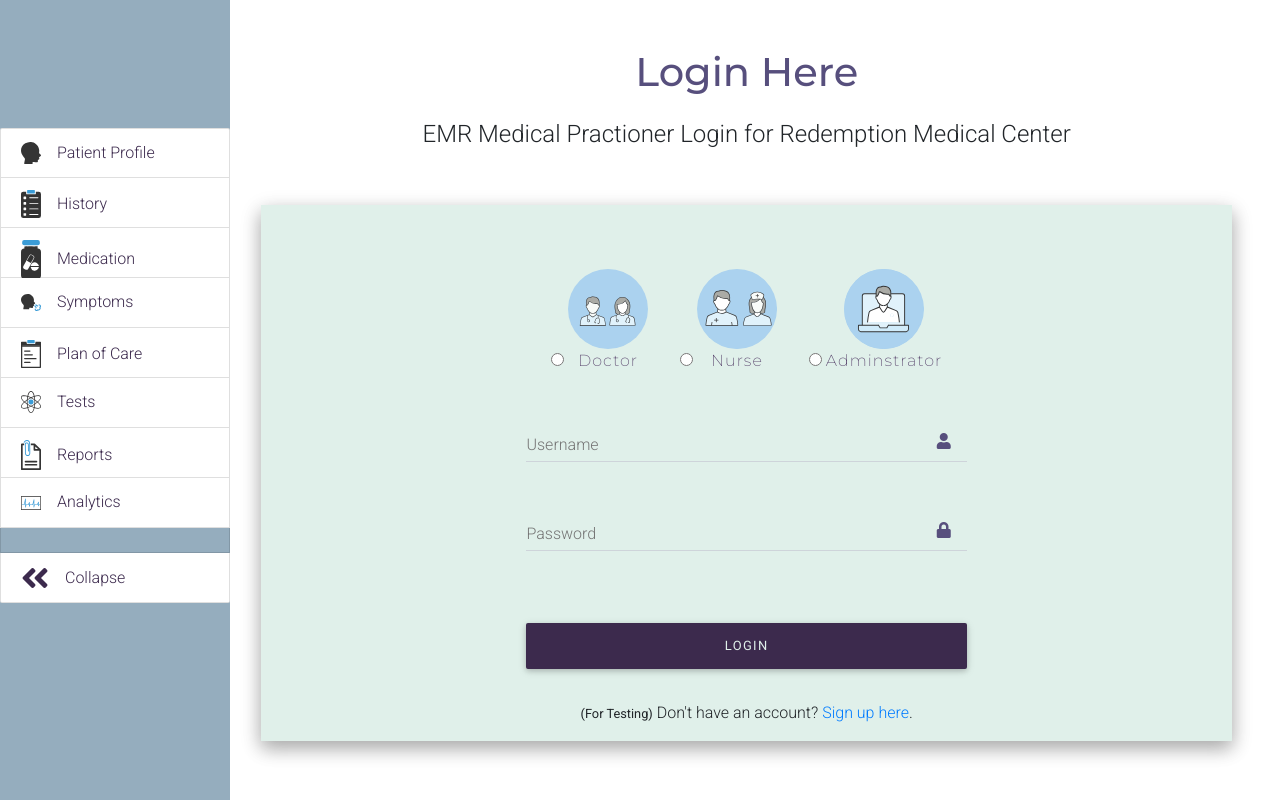
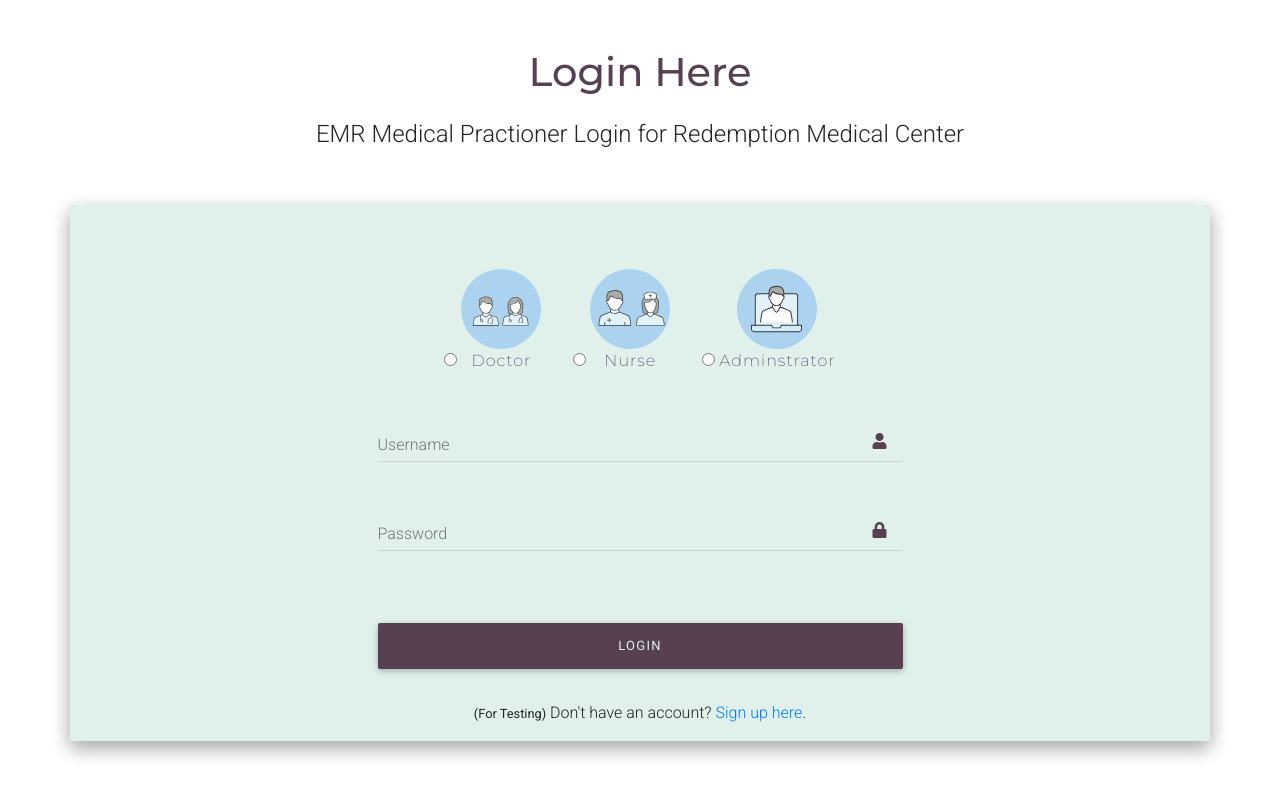
Before and after one commit to ClaireLally8/La-Ruche, a Flask app: page / in a window 1280 px wide. Run offline with Flask 2, Linux system fonts and the light colour scheme; some libraries are stand-ins or nearby versions.

Commit message:
colour scheme

```diff
--- a/app.py
+++ b/app.py
@@ -87,6 +87,10 @@ def register():
 
     return render_template('register.html')
 
+@app.route('/logout')
+def logout():
+    session['email'] = None
+    return render_template('index.html')
 
 @app.route('/profile')
 def profile():
--- a/static/css/style.css
+++ b/static/css/style.css
@@ -3,18 +3,18 @@
     background-color:#e0f0ea;
 }
 .md-form .input-prefix{
-    color:#574f7d!important;
+    color:#584053!important;
 }
 .md-form .input-prefix.active {
-    color:#95adbe!important;
+    color:#8DC6BF!important;
 }
 .md-form input[type='text']:not(.broswer-default):focus:not([readonly]){
-    color:#95adbe!important;
-    border-bottom:1px solid #95adbe!important;
-    box-shadow: 0 1px 0 0 #95adbe!important;
+    color:#8DC6BF!important;
+    border-bottom:1px solid #8DC6BF!important;
+    box-shadow: 0 1px 0 0 #8DC6BF!important;
 }
 .label:focus {
-    color:#95adbe!important;
+    color:#8DC6BF!important;
 }
 .section {
     padding: 3rem 0rem 2rem 0rem;
@@ -30,13 +30,13 @@
     width:80px;
 }
 .btn-style {
-    background-color:#3c2a4d;
+    background-color:#584053;
     color:#e0f0ea;
     letter-spacing:1.3px;
 }
 .btn-style:hover {
-    background-color:#95adbe;
-    color:#3c2a4d;
+    background-color:#8DC6BF;
+    color:#584053;
     letter-spacing:1.3px;
     text-decoration:underline;
 }
@@ -47,23 +47,23 @@
     color:#503a65;
 }
 .icon.active {
-    color:#95adbe;
+    color:#8DC6BF;
 }
 .new-user {
-    color:#574f7d;
+    color:#584053;
     font-size:1.3rem;
     margin-top:2rem;
 }
 .new-user:hover {
-    color:#95adbe;
+    color:#8DC6BF;
 }
 .link {
-    color:#574f7d;
+    color:#584053;
     font-family: "Montserrat";
     font-size:0.7rem;
 }
 .link:hover {
-    color:#95adbe;
+    color:#8DC6BF;
     text-decoration:underline;
 }
 .dashboard-icon {
@@ -72,12 +72,12 @@
     text-align:center;
 }
 .nav-cards:hover {
-    background-color:#95adbe;
+    background-color:#8DC6BF;
 }
 .page-head {
     font-family:"Montserrat";
     font-weight:500;
-    color:#574f7d;
+    color:#584053;
 }
 .card-text {
     padding-top:2em;
@@ -218,7 +218,7 @@
 /* Style the accordion panel. Note: hidden by default */
 .panel {
   padding: 0 18px;
-  background-color: white;
+  background-color: black;
   display: none;
   overflow: hidden;
 }
@@ -228,7 +228,7 @@
 }
 #sidebar-container {
     min-height: 100vh;
-    background-color: #95adbe;
+    background-color: #8DC6BF;
     padding: 0;
 }
 
@@ -243,7 +243,7 @@
 /* Menu item*/
 #sidebar-container .list-group a {
     height: 50px;
-    color: #3c2a4d;
+    color: #584053;
 }
 
 /* Submenu item*/
@@ -255,7 +255,7 @@
     font-size: 0.9rem;
 }
 .sidebar-separator {
-    background-color:#95adbe;
+    background-color:#8DC6BF;
 }
 /* Closed submenu icon */
 #sidebar-container .list-group .list-group-item[aria-expanded="false"] .submenu-icon::after {
@@ -277,5 +277,6 @@
     margin-left:10rem;
 }
 .padding {
-    padding-top:8rem!important;
+    margin-bottom:1rem!important;
+    margin-top:1rem!important;
 }
--- /dev/null
+++ b/templates/base.html
@@ -0,0 +1,42 @@
+<!DOCTYPE html>
+<html lang="en">
+
+  <head>
+
+    <meta charset="utf-8">
+    <meta http-equiv="X-UA-Compatible" content="IE=edge">
+    <meta name="viewport" content="width=device-width, initial-scale=1">
+    <meta name="description" content="">
+    <meta name="author" content="">
+
+    <title>La Rouche</title>
+
+    <!-- Font Awesome -->
+    <link rel="stylesheet" href="https://use.fontawesome.com/releases/v5.8.2/css/all.css">
+    <!-- Google Fonts -->
+    <link rel="stylesheet" href="https://fonts.googleapis.com/css?family=Roboto:300,400,500,700&display=swap">
+    <!-- Bootstrap core CSS -->
+    <link href="https://cdnjs.cloudflare.com/ajax/libs/twitter-bootstrap/4.5.0/css/bootstrap.min.css" rel="stylesheet">
+    <!-- Material Design Bootstrap -->
+    <link href="https://cdnjs.cloudflare.com/ajax/libs/mdbootstrap/4.19.0/css/mdb.min.css" rel="stylesheet">
+    <link rel="stylesheet" href="{{ url_for('static', filename='css/style.css') }}" type="text/css" />
+  </head>
+
+  <body>
+    <div class="px-5 col-12">
+    {% block body %}{% endblock %}
+    </div>
+</div>
+    <!-- JQuery -->
+    <script type="text/javascript" src="https://cdnjs.cloudflare.com/ajax/libs/jquery/3.5.1/jquery.min.js"></script>
+    <!-- Bootstrap tooltips -->
+    <script type="text/javascript" src="https://cdnjs.cloudflare.com/ajax/libs/popper.js/1.14.4/umd/popper.min.js"></script>
+    <!-- Bootstrap core JavaScript -->
+    <script type="text/javascript" src="https://cdnjs.cloudflare.com/ajax/libs/twitter-bootstrap/4.5.0/js/bootstrap.min.js"></script>
+    <!-- MDB core JavaScript -->
+    <script type="text/javascript" src="https://cdnjs.cloudflare.com/ajax/libs/mdbootstrap/4.19.0/js/mdb.min.js"></script>
+    <!-- Custom JS for base functionality -->
+    <script src="{{ url_for('static', filename='js/script.js') }}"></script>
+  </body>
+
+</html>
--- a/templates/index.html
+++ b/templates/index.html
@@ -1,4 +1,4 @@
-{% extends "layout.html" %}
+{% extends "base.html" %}
 {% block body %}
 
 <section class="section">
--- a/templates/layout.html
+++ b/templates/layout.html
@@ -27,11 +27,18 @@
 <!-- Bootstrap row -->
 <div class="row" id="body-row">
     <!-- Sidebar -->
-    <div id="sidebar-container" class="sidebar-expanded padding fixed-top col-4">
+    <div id="sidebar-container" class="sidebar-expanded fixed-top col-4">
         <!-- d-* hiddens the Sidebar in smaller devices. Its itens can be kept on the Navbar 'Menu' -->
         <!-- Bootstrap List Group -->
-        <ul class="list-group">
-                    <a href="#" class="list-group-item list-group-item-action">
+                <div class = "d-flex justify-content-center padding">
+                <a href="{{ url_for('dashboard') }}">
+                   <img src="../static/images/logo.svg" height=70 width=70>
+            </a>
+                </div>
+            <ul class="list-group">
+            <li class="list-group-item sidebar-separator menu-collapsed"></li>
+
+                    <a href="{{ url_for('profile') }}" class="list-group-item list-group-item-action">
                 <div class="d-flex w-100 justify-content-start align-items-center">
                     <span class="fa fa-fw mr-3"><img src="../static/images/patient.svg"></span>
                     <span class="menu-collapsed">Patient Profile</span>
@@ -82,6 +89,13 @@
             <!-- Separator without title -->
             <li class="list-group-item sidebar-separator menu-collapsed"></li>
             <!-- /END Separator -->
+                <a href="{{ url_for('logout') }}" class="list-group-item list-group-item-action">
+                <div class="d-flex w-100 justify-content-start align-items-center">
+                    <span class="fa fa-fw mr-3"><img src="../static/images/logout.svg"></span>
+                    <span class="menu-collapsed">Logout</span>
+                </div>
+            </a>
+            <li class="list-group-item sidebar-separator menu-collapsed"></li>
             <a href="#top" data-toggle="sidebar-colapse" class="list-group-item list-group-item-action d-flex align-items-center">
                 <div class="d-flex w-100 justify-content-start align-items-center">
                     <span id="collapse-icon" class="fa fa-2x mr-3"></span>
--- a/templates/register.html
+++ b/templates/register.html
@@ -1,4 +1,4 @@
-{% extends "layout.html" %}
+{% extends "base.html" %}
 {% block body %}
 <div class="container">
     <div class="row">
```
Also changed, not shown: static/images/logo.svg (added), static/images/logo_text.svg (added), static/images/logout.svg (added).
